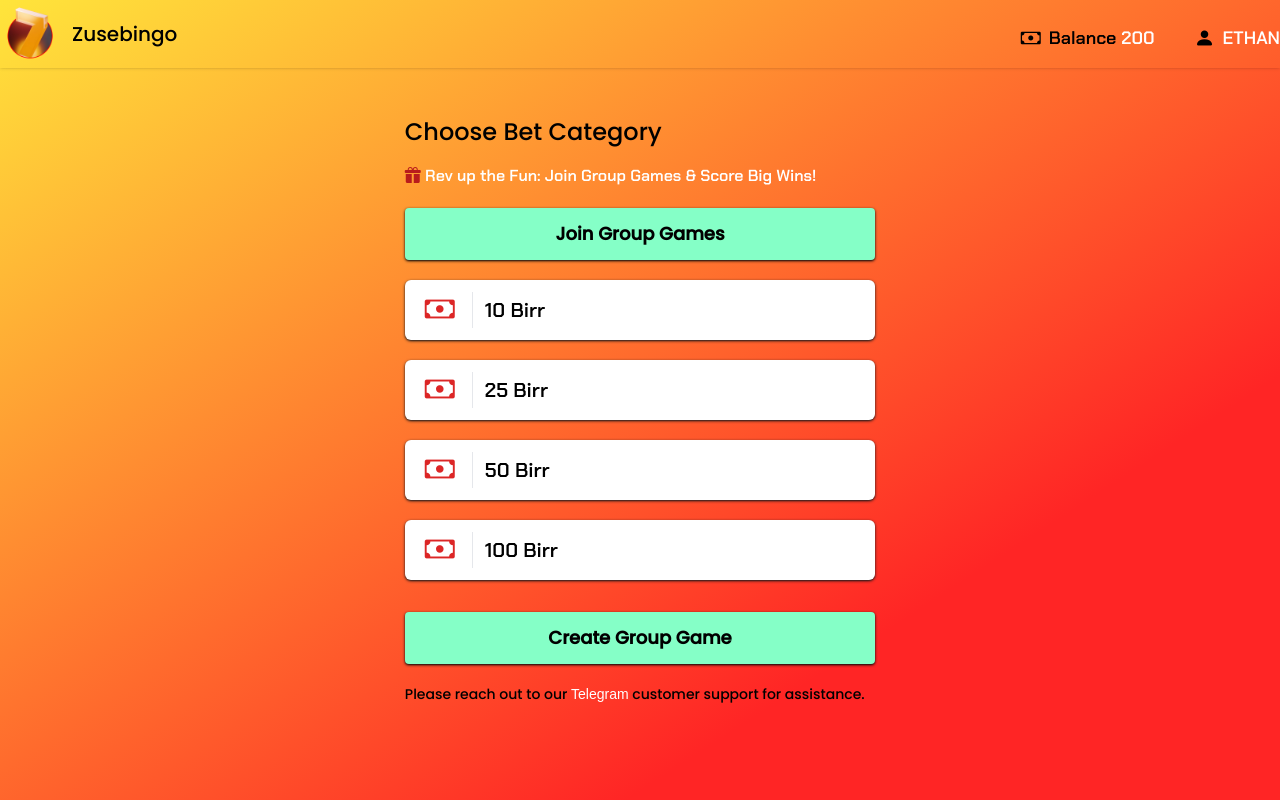
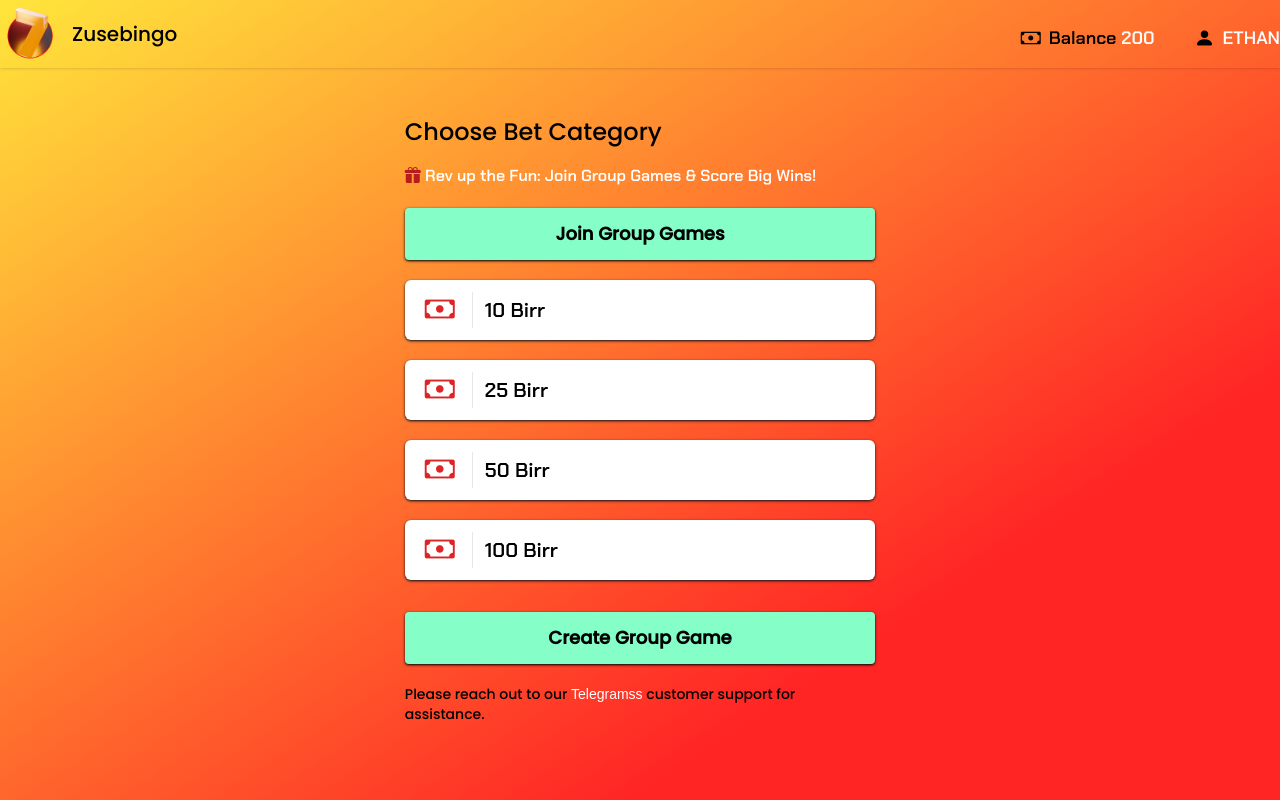
Before and after one commit to kid-us/Zusebingo-React, a React (Vite) app: page / in a window 1280 px wide. Built offline with nearby package versions, Linux system fonts and the light colour scheme; no server answers; the HTML template or start-up script is replaced by a standard one.

Commit message:
Card Picker

```diff
--- a/src/components/Pages/Home.tsx
+++ b/src/components/Pages/Home.tsx
@@ -97,7 +97,7 @@ const Home = () => {
 
                 className="text-white"
               >
-                Telegram
+                Telegramss
               </Link>{" "}
               customer support for assistance.
             </p>
```
